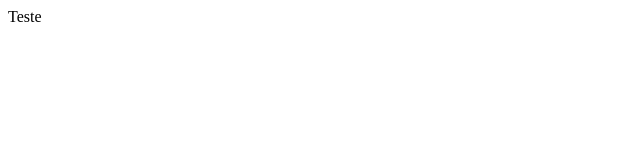
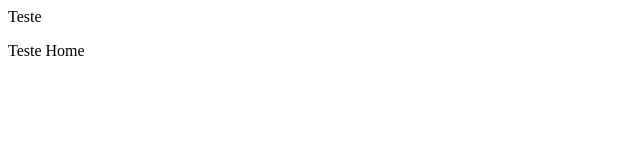
Before and after one commit to marcoscapiberibe/dashboard-responsiva, a React (Create React App) app: page / in a window 1280 px wide. Shown: the top 160 px of the page, without its empty margins (0-640 px from the left). Built offline with nearby package versions, Linux system fonts and the light colour scheme.

Commit message:
Importação da página Home nos arquivos App.js e Layout.js
Importação da página Home nos arquivos App.js e Layout.js

```diff
--- a/src/App.js
+++ b/src/App.js
@@ -2,6 +2,8 @@ import React from "react";
 import { BrowserRouter as Router, Route } from "react-router-dom";
 import Body from "./Layout";
 import Header from "./components/Header";
+import Home from "./pages/Home";
+
 
 function App() {
   return (
@@ -9,6 +11,7 @@ function App() {
       <>
         <Body>
           <Header></Header>
+          <Route exact path="/" component={Home} />
         </Body>
 
       </>
--- a/src/Layout.jsx
+++ b/src/Layout.jsx
@@ -1,11 +1,13 @@
 import React from "react";
 import Header from "./components/Header";
+import Home from "./pages/Home";
 
 
 const Body = (props) => {
     return (
         <>
             <Header />
+            <Home />
         </>
     )
 }
--- a/src/pages/Home/index.jsx
+++ b/src/pages/Home/index.jsx
@@ -6,8 +6,7 @@ const Home = () => {
         <>
             <section>
                 <div>
-                    Teste
-
+                    <p>Teste Home</p>
 
                 </div>
             </section>
```
